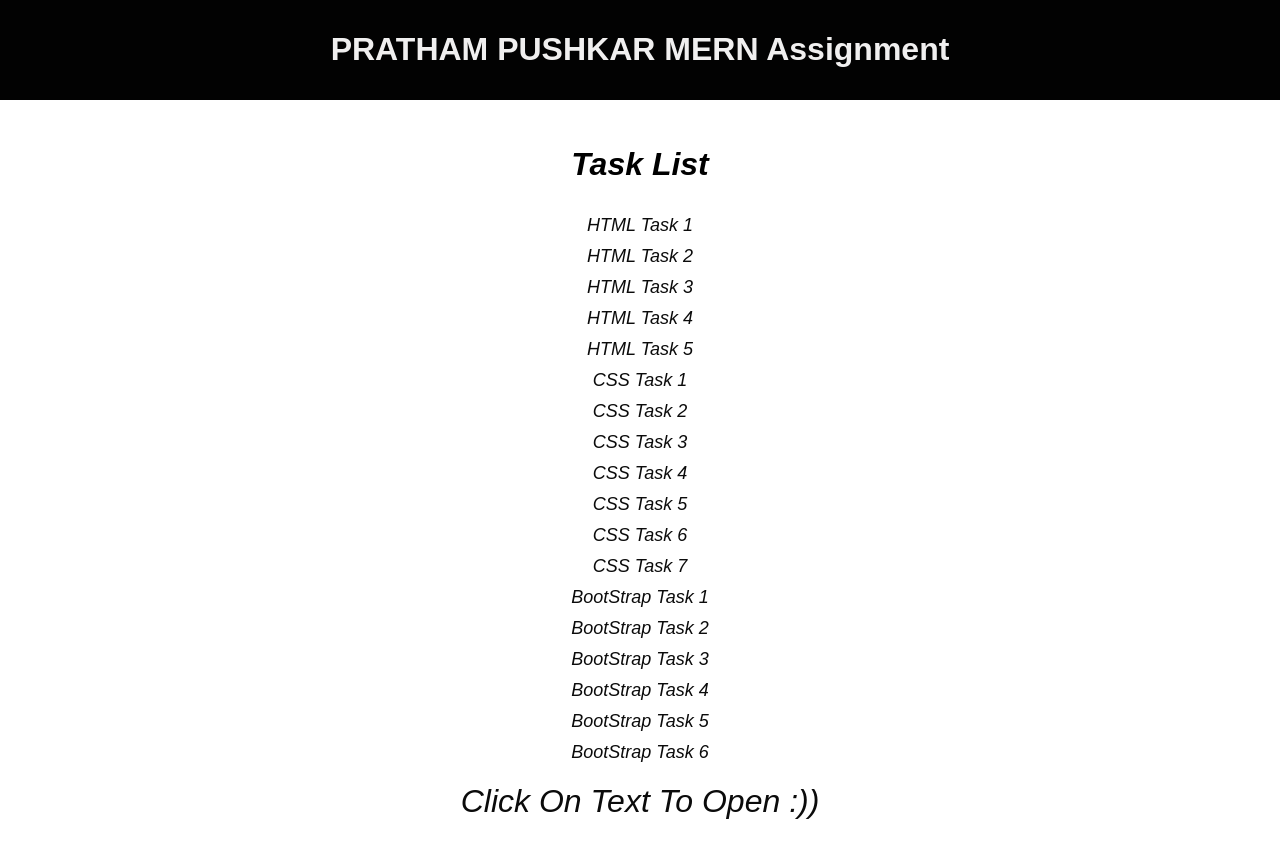
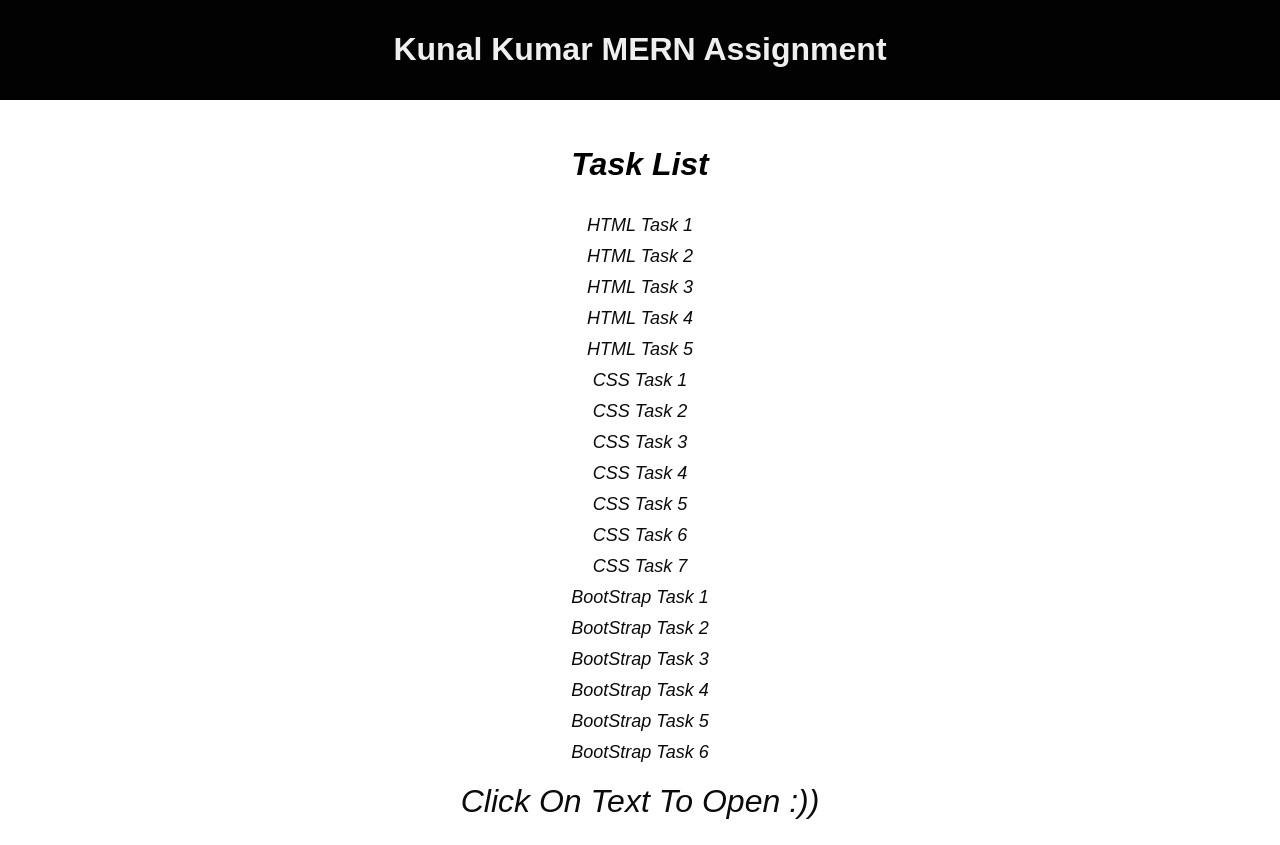
Before and after one commit to kunalgreat123456789/MernAssignment1, a plain HTML site: page index.html in a window 1280 px wide. Drawn offline with Linux system fonts and the light colour scheme.

Commit message:
Update index.html

```diff
--- a/index.html
+++ b/index.html
@@ -39,7 +39,7 @@
 </head>
 <body>
     <header>
-        <h1>PRATHAM PUSHKAR MERN Assignment</h1>
+        <h1>Kunal Kumar MERN Assignment</h1>
     </header>
     <section>
         <h2 style="font-style: italic;font-size:xx-large;"><b>Task List</b></h2>
```
